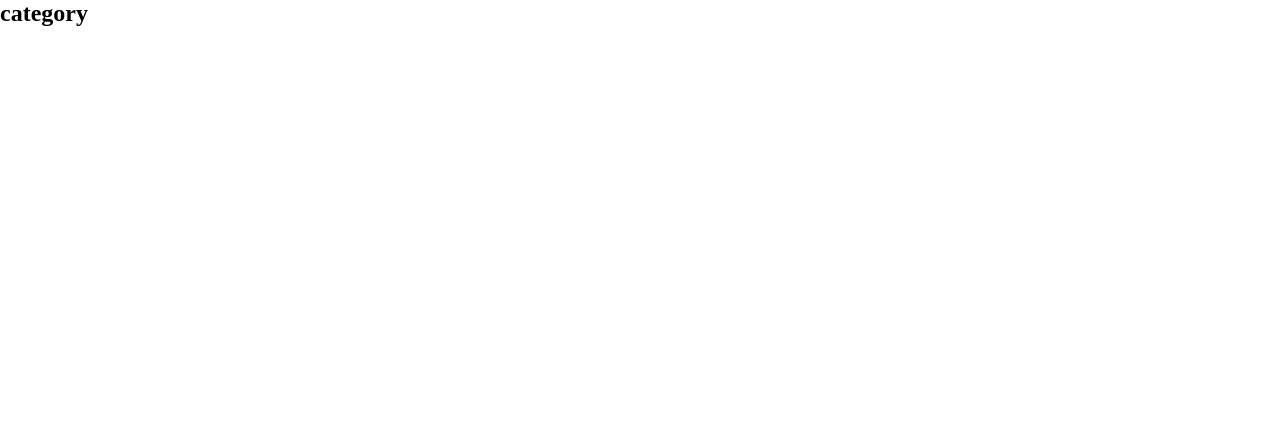
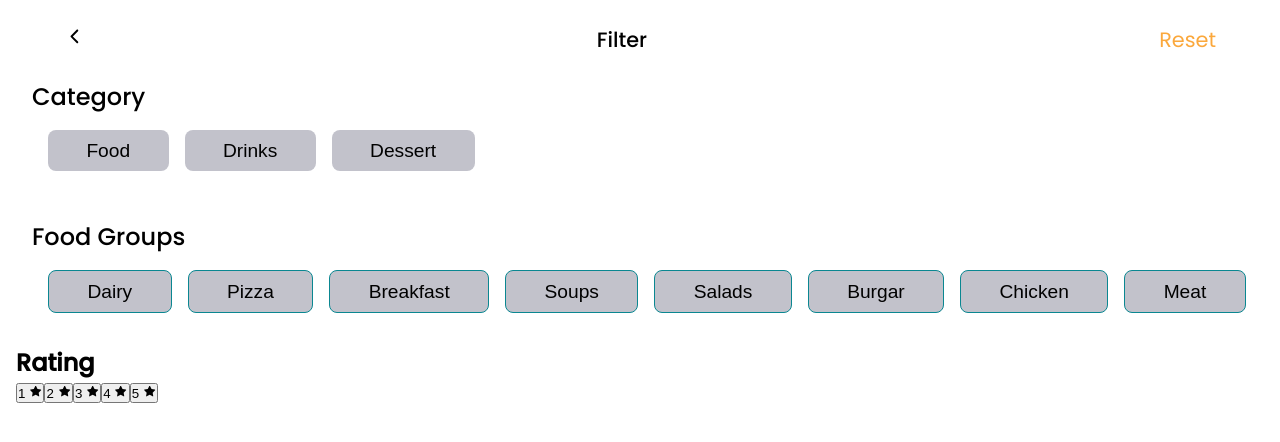
Before and after one commit to Sawar-Nabi/Food-App, a React (Create React App) app: page /filter in a window 1280 px wide. Shown: the top 442 px of the page. Built offline with nearby package versions, Linux system fonts and the light colour scheme.

Commit message:
filter component added

```diff
--- /dev/null
+++ b/src/components/CommonNav.js
@@ -0,0 +1,43 @@
+import React from "react";
+import styled from "styled-components";
+import { IoIosArrowBack } from "react-icons/io";
+import { IoNotificationsOutline } from "react-icons/io5";
+import { Link } from "react-router-dom";
+import { Constant } from "../constants";
+const { Fonts, Colors } = Constant;
+
+const CommonNav = (props) => {
+  const { title, color, icon, iconColor } = props;
+  return (
+    <Nav>
+      <Link to="" className="nav_back">
+        <IoIosArrowBack />
+      </Link>
+      <Link to="" className="" style={{ color: color , fontWeight: '500'}}>
+        {title}
+      </Link>
+      <Link to="" className="" style={{color: iconColor}}>
+        {icon}
+      </Link>
+    </Nav>
+  );
+};
+
+export default CommonNav;
+
+const Nav = styled.nav`
+  /* background-color: red; */
+  width: 100%;
+  padding: 0.5rem 3rem;
+  display: flex;
+  justify-content: space-between;
+  font-size: 1.3rem;
+  font-family: ${Fonts.primaryFont};
+  a {
+    color: #000;
+  }
+
+  @media only screen and (max-width: 768px) {
+  padding: 0.5rem 1rem;
+  }
+`;
--- a/src/components/filter/Filter.js
+++ b/src/components/filter/Filter.js
@@ -1,18 +1,114 @@
-import React from 'react'
-import styled from 'styled-components'
+import React from "react";
+import styled from "styled-components";
+import CommonNav from "../CommonNav";
+import { AiFillStar } from "react-icons/ai";
+import { Constant } from "../../constants";
+
+const { Colors, Flex, CardListStyle, Fonts } = Constant;
 
 const Filter = () => {
+  const btnCatogary = [
+    "dairy",
+    "pizza",
+    "breakfast",
+    "soups",
+    "salads",
+    "burgar",
+    "chicken",
+    "meat",
+  ];
+  const Starbutton = [1,2,3,4,5]
+
   return (
     <Section>
-    <div className="category">
+      <div className="nav_div">
+        <CommonNav
+          title="filter"
+          icon="reset"
+          iconColor={Colors.secondaryColor}
+        />
+      </div>
+
+      <div className="category">
         <h2>category</h2>
-    </div>
+        <div className="tabs_wrapper">
+          <button>food</button>
+          <button>drinks</button>
+          <button>dessert</button>
+        </div>
+      </div>
+
+      <div className="Foodgroups">
+        <h2>food groups</h2>
+        <div className="Food_groups_data">
+          {btnCatogary.map((btn) => (
+            <button>{btn}</button>
+          ))}
+        </div>
+      </div>
+      <div className="rating_div">
+        <h2>rating</h2>
+        <div className="star_button_wrapper">
+          {Starbutton.map(star => <button>{star} <AiFillStar /></button>)}
+        </div>
+      </div>
 
     </Section>
-  )
-}
+  );
+};
 
-export default Filter
+export default Filter;
 const Section = styled.div`
+  padding: 1rem;
+  font-family: ${Fonts.primaryFont};
+  .nav_div {
+    /* padding: 1.5rem 0; */
+  }
+  .category{
+    padding: 1rem;
+    h2 {
+      font-weight: 500;
+    }
+    .tabs_wrapper {
+      padding: 1rem;
+      ${Flex};
+      gap: 1rem;
+      button {
+        padding: 0.5em 2em;
+        font-size: 1.2rem;
+        background-color: ${Colors.terteryColor};
+        border: none;
+        border-radius: 0.5rem;
+        &:active{
+          background-color: ${Colors.primaryColor};
+          color: #fff;
+        }
+      }
+    }
+  }
+    .Foodgroups {
+      padding: 1rem;
+      h2{
+        font-weight: 500;
 
-`
+      }
+      .Food_groups_data {
+padding: 1rem;
+      ${Flex};
+      gap: 1rem;
+        button {
+          padding: 0.5em 2em;
+        font-size: 1.2rem;
+        background-color: ${Colors.terteryColor};
+        border: 1px solid ${Colors.primaryColor};
+        border-radius: 0.5rem;
+        &:active{
+          background-color: ${Colors.primaryColor};
+          color: #fff;
+        }
+
+        }
+      }
+    }
+
+`;
--- a/src/styles/style.css
+++ b/src/styles/style.css
@@ -3,6 +3,7 @@
     padding: 0;
     text-decoration: none;
     box-sizing: border-box;
+    text-transform: capitalize;
 }
 
 html {
```
